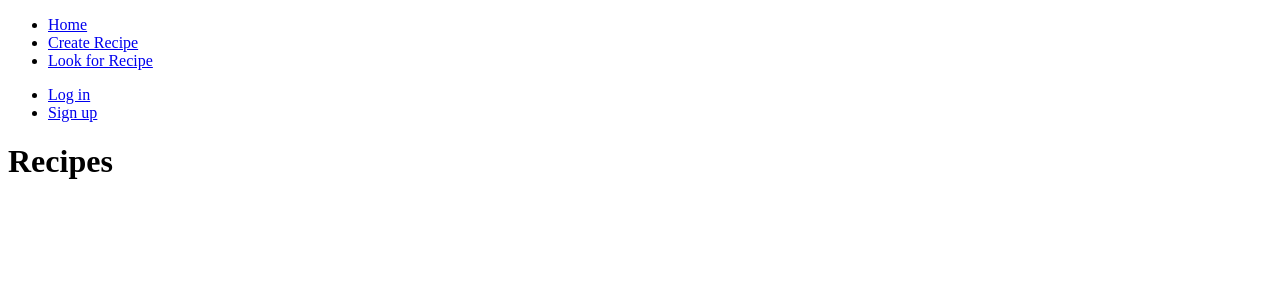
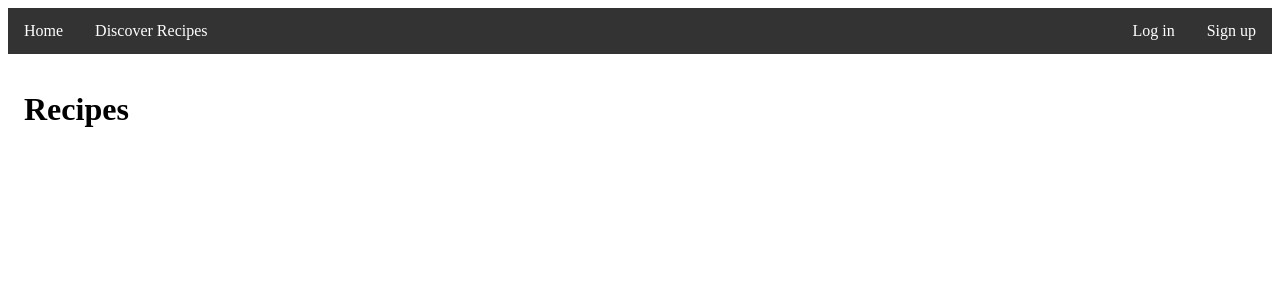
Before and after one commit to FrancescoFaillaceIng/djangoProject, a Django app: template templates/Recipes_list.html in a window 1280 px wide. Shown: the top 300 px of the page. Run offline with Django 4.2, Linux system fonts and the light colour scheme; the template is opened without the code that fills it, so the values that code supplies are empty.

Commit message:
solved issues about getting stuck or crash

```diff
--- a/templates/Base.html
+++ b/templates/Base.html
@@ -5,19 +5,65 @@
 <head>
     <title>Recipes Sharing Project</title>
     <!-- Include CSS and JavaScript files here -->
+    <style>
+        /* Include CSS styles here */
+        nav {
+            background-color: #333;
+            overflow: hidden;
+        }
+
+        nav ul {
+            list-style-type: none;
+            margin: 0;
+            padding: 0;
+            overflow: hidden;
+        }
+
+        nav li {
+            float: left;
+        }
+
+        nav li a {
+            display: block;
+            color: white;
+            text-align: center;
+            padding: 14px 16px;
+            text-decoration: none;
+        }
+
+        nav li a:hover {
+            background-color: #111;
+        }
+
+        .content {
+            padding: 16px;
+        }
+
+        .content_part {
+            float: left;
+        }
+
+        .user_part {
+            float: right;
+        }
+
+    </style>
 </head>
 <body>
     <!-- Navigation bar -->
     <nav>
+        <div class="content_part">
             <ul>
                 <li><a href="{% url 'recipes-home' %}">Home</a></li>
+                <li><a href="{% url 'recipes-list' %}">Discover Recipes</a></li>
+                {% if user.is_authenticated %}
                 <li><a href="{% url 'recipe-create' %}">Create Recipe</a></li>
-            <li><a href="{% url 'recipes-list' %}">Look for Recipe</a></li>
+                {% endif %}
                 <!-- Add more navigation links if needed -->
             </ul>
-    </nav>
+        </div>
 
-    <nav>
+        <div class="user_part">
             <ul>
                 {% if user.is_authenticated %}
                 <li><a href="{% url 'logout' %}">Log out</a></li>
@@ -27,6 +73,7 @@
                 {% endif %}
                 <!-- Add more navigation links if needed -->
             </ul>
+        </div>
     </nav>
 
 
--- a/templates/Recipe_detail.html
+++ b/templates/Recipe_detail.html
@@ -3,6 +3,7 @@
 {% extends 'base.html' %}
 
 {% block content %}
+    <a href="{% url 'recipes-list' %}">Back to recipes list</a>
     <h1>{{ recipe.title }}</h1>
     <p>Author: {{ recipe.author }}</p>
     <p>Description: {{ recipe.description }}</p>
--- a/templates/Recipes_list.html
+++ b/templates/Recipes_list.html
@@ -3,10 +3,44 @@
 {% extends 'base.html' %}
 
 {% block content %}
+    <style>
+        .recipes {
+            width: 100%;
+            display: flex;
+            flex-direction: column;
+            align-items: center;
+        }
+
+        .recipes ul {
+
+        }
+
+        .recipes ul li {
+            list-style: none;
+        }
+
+        .box {
+            border: 1px double black;
+            margin: 5px;
+            padding: 5px;
+            display: flex;
+            flex-direction: column;
+            align-items: center;
+        }
+
+    </style>
+
     <h1>Recipes</h1>
-    <ul>
-        {% for recipe in recipes %}
-            <li><a href="{% url 'recipe-detail' recipe.pk %}">vedi </a>{{ recipe.title }}</li>
-        {% endfor %}
-    </ul>
+    <div class="recipes">
+        <ul>
+            {% for recipe in recipes %}
+                <div class="box">
+                    <h2>{{ recipe.title }}</h2>
+                    <li><a href="{% url 'recipe-detail' recipe.pk %}">vedi</a></li>
+                </div>
+
+            {% endfor %}
+        </ul>
+    </div>
+
 {% endblock %}
```
Also changed, not shown: db.sqlite3. Lines whose indentation alone changed are shown as unchanged.
